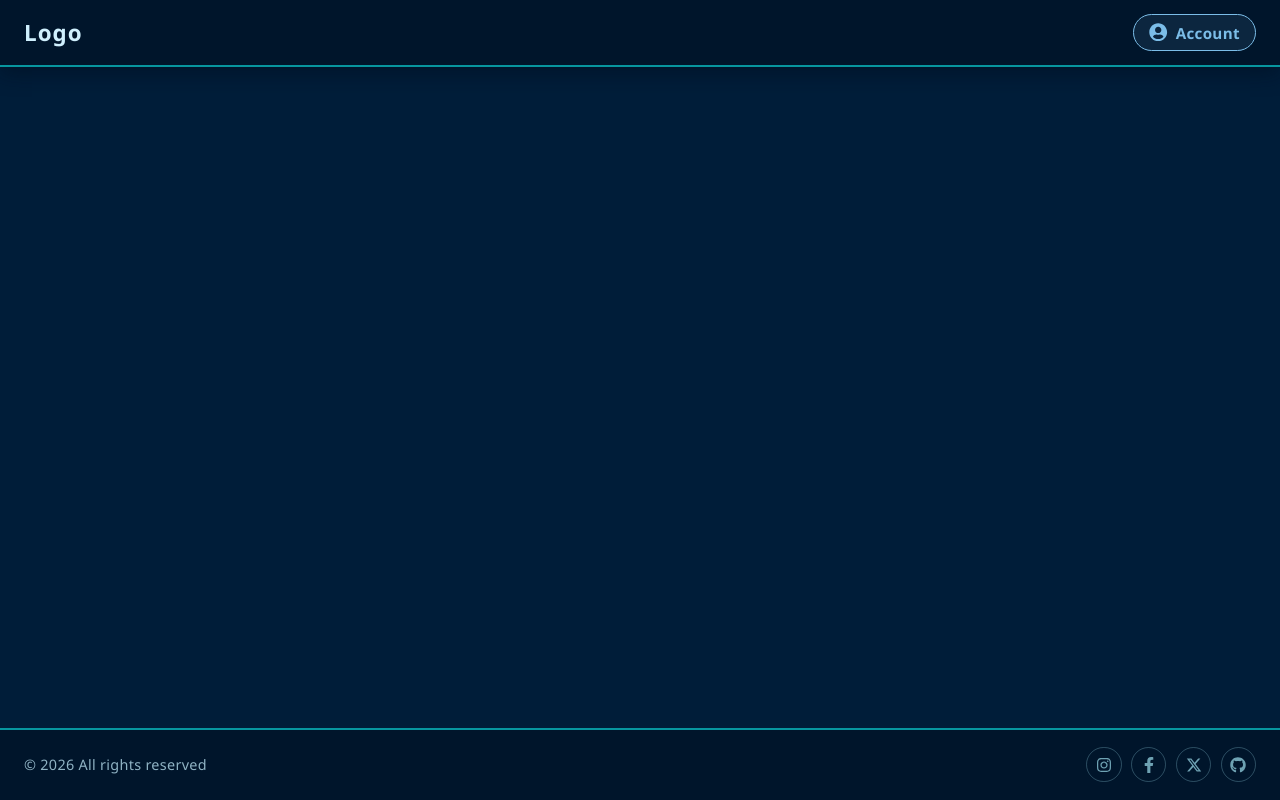
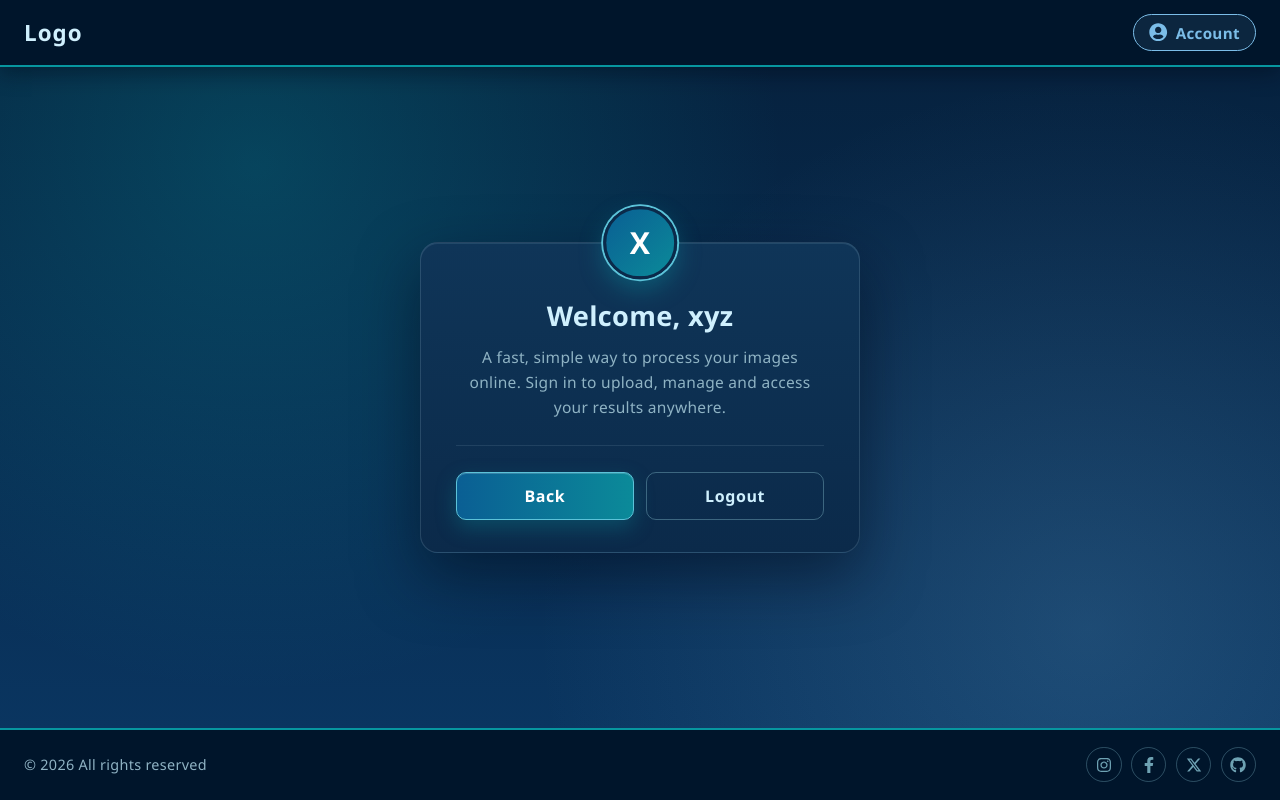
Before and after one commit to Arindam-Harh/ImageCompressor, a React (Vite) app in the folder client/: page /account in a window 1280 px wide. Built offline with nearby package versions, Linux system fonts and the light colour scheme.

Commit message:
Fix the Account Route

```diff
--- /dev/null
+++ b/client/pages/Account.css
@@ -0,0 +1,159 @@
+.account-page {
+  flex: 1;
+  display: flex;
+  align-items: center;
+  justify-content: center;
+  padding: 1.5rem;
+
+  font-family: "Segoe UI", Tahoma, Geneva, Verdana, sans-serif;
+  letter-spacing: 0.3px;
+  -webkit-font-smoothing: antialiased;
+
+  background:
+    radial-gradient(circle at 20% 15%, rgba(7, 150, 159, 0.28), transparent 45%),
+    radial-gradient(circle at 85% 85%, rgba(123, 189, 232, 0.18), transparent 45%),
+    linear-gradient(180deg, #06223f, #0a3560);
+}
+
+.account-card {
+  position: relative;
+  width: 100%;
+  max-width: 440px;
+  padding: 3.4rem 2.2rem 2rem;
+  text-align: center;
+
+  background: linear-gradient(180deg, #0f3558, #0b2a4a);
+  border: 1px solid rgba(207, 240, 254, 0.14);
+  border-radius: 18px;
+  box-shadow:
+    0 24px 60px rgba(0, 10, 25, 0.5),
+    inset 0 1px 0 rgba(207, 240, 254, 0.1);
+}
+
+/* Avatar sits half outside the card */
+.account-avatar {
+  position: absolute;
+  top: 0;
+  left: 50%;
+  transform: translate(-50%, -50%);
+
+  display: flex;
+  align-items: center;
+  justify-content: center;
+  width: 4.6rem;
+  height: 4.6rem;
+
+  font-size: 1.9rem;
+  font-weight: 700;
+  color: #fff;
+
+  background: linear-gradient(135deg, #0a5f94, #0b8a99);
+  border: 3px solid #0b2a4a;
+  border-radius: 50%;
+  box-shadow:
+    0 0 0 2px #5cc3d9,
+    0 10px 24px rgba(11, 138, 153, 0.45);
+}
+
+.account-card h1 {
+  font-size: 1.7rem;
+  font-weight: 600;
+  color: #cff0fe;
+  word-break: break-word;
+}
+
+.account-card p {
+  margin-top: 0.7rem;
+  padding-bottom: 1.6rem;
+  font-size: 0.97rem;
+  line-height: 1.6;
+  color: #8fb3c4;
+  border-bottom: 1px solid rgba(207, 240, 254, 0.1);
+}
+
+.account-actions {
+  display: flex;
+  gap: 0.8rem;
+  margin-top: 1.6rem;
+}
+
+.account-actions button {
+  flex: 1;
+  padding: 12px 20px;
+
+  font-family: inherit;
+  font-size: 1rem;
+  font-weight: 600;
+  letter-spacing: 0.6px;
+
+  border-radius: 10px;
+  cursor: pointer;
+  transition:
+    transform 0.25s ease,
+    box-shadow 0.25s ease,
+    border-color 0.25s ease,
+    background-color 0.25s ease,
+    color 0.25s ease;
+}
+
+/* Back: filled, matches the main buttons */
+.account-back-btn {
+  color: #fff;
+  background: linear-gradient(90deg, #0a5f94, #0b8a99);
+  border: 1px solid #5cc3d9;
+  box-shadow:
+    0 8px 20px rgba(11, 138, 153, 0.35),
+    inset 0 1px 0 rgba(255, 255, 255, 0.18);
+}
+
+.account-back-btn:hover {
+  background: linear-gradient(90deg, #0b8a99, #0a5f94);
+  border-color: #8fe0f0;
+  transform: translateY(-2px);
+}
+
+/* Logout: quiet outline, turns soft red only on hover */
+.account-logout-btn {
+  color: #cff0fe;
+  background: transparent;
+  border: 1.5px solid rgba(110, 162, 179, 0.5);
+}
+
+.account-logout-btn:hover {
+  color: #ffb4b4;
+  background: rgba(255, 120, 120, 0.1);
+  border-color: rgba(255, 140, 140, 0.6);
+  transform: translateY(-2px);
+}
+
+.account-actions button:active {
+  transform: translateY(0);
+}
+
+.account-actions button:focus-visible {
+  outline: 2px solid #8fe0f0;
+  outline-offset: 3px;
+}
+
+@media (prefers-reduced-motion: reduce) {
+  .account-actions button {
+    transition-duration: 0.01ms;
+  }
+}
+
+@media (max-width: 480px) {
+  .account-card {
+    padding: 3.2rem 1.3rem 1.5rem;
+  }
+
+  .account-card h1 {
+    font-size: 1.5rem;
+  }
+
+  .account-actions {
+    flex-direction: column;
+  }
+  button{
+    margin: 0.25rem;
+  }
+}
--- /dev/null
+++ b/client/pages/Account.jsx
@@ -0,0 +1,52 @@
+import { Navigate, useNavigate } from "react-router-dom";
+import "./Account.css";
+
+export const Account = () => {
+  const navigate = useNavigate();
+
+  // replace with real data from your db / auth state
+  const username = "xyz";
+  const isLoggedIn = true;
+
+  if (!isLoggedIn) {
+    return <Navigate to="/login" replace />;
+  }
+
+  const handleLogout = () => {
+    // clear your auth state / token here
+    navigate("/login");
+  };
+
+  return (
+    <div className="account-page">
+      <div className="account-card">
+        <span className="account-avatar">
+          {username.charAt(0).toUpperCase()}
+        </span>
+
+        <h1>Welcome, {username}</h1>
+        <p>
+          A fast, simple way to process your images online. Sign in to upload,
+          manage and access your results anywhere.
+        </p>
+
+        <div className="account-actions">
+          <button
+            type="button"
+            className="account-back-btn"
+            onClick={() => navigate("/")}
+          >
+            Back
+          </button>
+          <button
+            type="button"
+            className="account-logout-btn"
+            onClick={handleLogout}
+          >
+            Logout
+          </button>
+        </div>
+      </div>
+    </div>
+  );
+};
--- a/client/src/App.jsx
+++ b/client/src/App.jsx
@@ -8,6 +8,7 @@ import { Register } from "../pages/Register";
 import { Home } from "../pages/Home";
 import { ErrorPage } from "../pages/ErrorPage";
 import { AppLayout } from "../components/Layout/AppLayout";
+import { Account } from "../pages/Account";
 
 const router = createBrowserRouter([
   {
@@ -28,7 +29,8 @@ const router = createBrowserRouter([
         element: <Register />,
       },
       {
-        path: "/account"
+        path: "/account",
+        element: <Account/>
       }
     ],
   },
```
